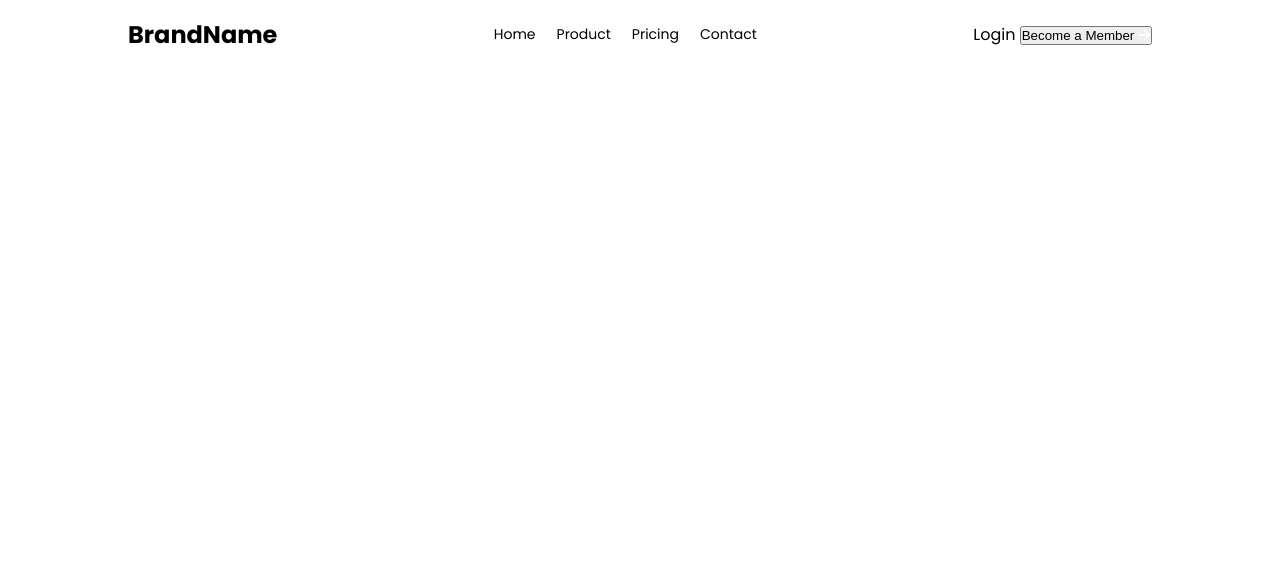
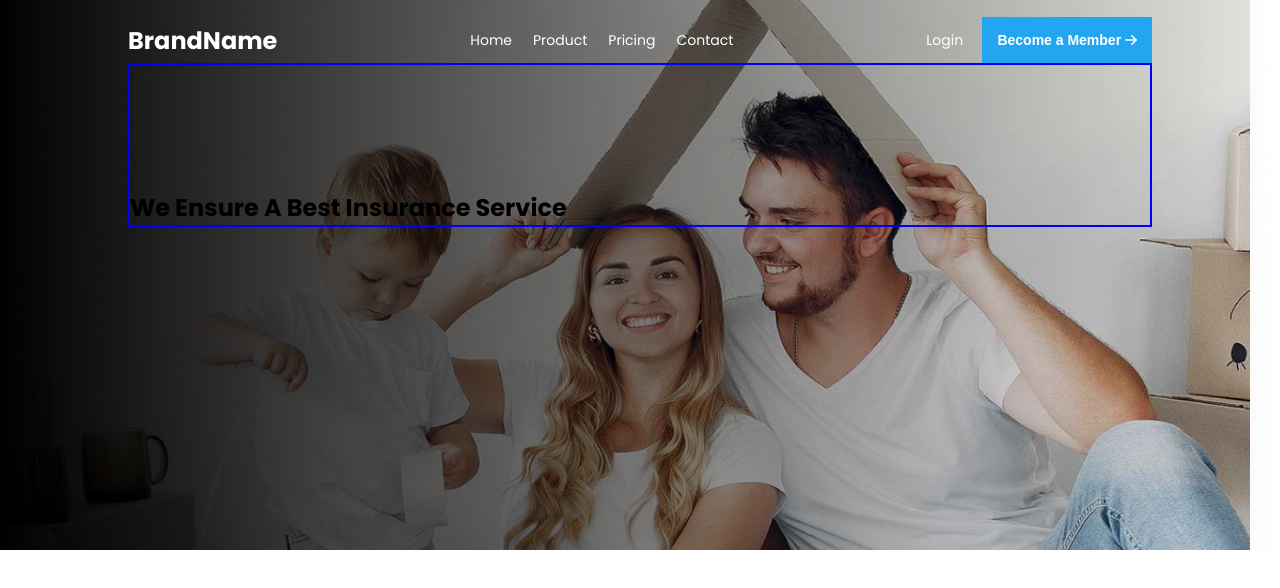
Before and after one commit to bharatroy4D/personal-indrastry, a plain HTML site: page index.html in a window 1280 px wide. Drawn offline with Linux system fonts and the light colour scheme.

Commit message:
nav section complited

```diff
--- a/index.css
+++ b/index.css
@@ -1,6 +1,6 @@
 @import url('https://fonts.googleapis.com/css2?family=Merriweather:ital,wght@0,300;0,400;0,700;0,900;1,400;1,700;1,900&family=Montserrat:ital,wght@0,100..900;1,100..900&family=Noto+Sans:ital,wght@0,100..900;1,100..900&family=Poppins:ital,wght@0,200;0,300;0,400;0,500;0,600;0,700;0,800;0,900;1,100;1,200;1,300;1,400;1,500;1,600;1,700;1,800;1,900&display=swap');
 
-body{
+body {
     font-family: "Poppins", serif;
 }
 
@@ -11,28 +11,69 @@ body{
 }
 
 /* NAV content start */
-.navber {
-    margin-top: 17px;
+.nav-content-holder{
+    position: relative;
+    width: 100%;
+    margin: auto;
 }
 
-.nav-container {
+.background{
+    background-image: url('images/filter.png');
+    background-size: cover;
+    min-height: 550px;
+    background-repeat: no-repeat;
+    position: absolute;
+    z-index: 5;
+    width: 100%;
+
+}
+.nav-content {
     display: flex;
     justify-content: space-between;
     align-items: center;
     width: 80%;
     margin: auto;
+    padding-top: 17px;
+}
+.nav-content h1 {
+    color: #FFFFFF;
 }
 
 .nav-manus {
     display: flex;
     gap: 21px;
 }
-.nav-manus li{
+.nav-manus li {
     list-style: none;
     font-size: 14px;
-    font-weight:600px;
-}
-
-.btn-content {
+    font-weight: 600px;
+    color: #FFFFFF;
 
 }
+.bg-shadow{
+    position: absolute;
+    z-index: 2;
+}
+.bg-shadow img{
+    width: 1250px;
+    height: 550px;
+}
+.primary-btn {
+    padding: 15px;
+    font-size: 14px;
+    font-weight: bold;
+    color: #FFFFFF;
+    background-color: #23A6F0;
+    border: none;
+}
+.hero-content{
+    display: flex;
+    font-display: flex;
+    flex-direction: column;
+    gap: 35px;
+    width: 80%;
+    margin: auto;
+    border: 2px solid blue;
+    padding-top: 125px;
+
+}
--- a/index.html
+++ b/index.html
@@ -10,8 +10,10 @@
 
 <body>
     <header>
-        <nav class="navber">
-            <div class="nav-container">
+        <nav>
+            <div class="nav-content-holder">
+                <div class="background">
+                    <div class="nav-content">
                         <h1>BrandName</h1>
                         <div class="nav-manus">
                             <li>Home</li>
@@ -20,10 +22,25 @@
                             <li>Contact</li>
                         </div>
                         <div class="btn-content">
-                    <span>Login</span>
-                    <button>
+                            <span style="  font-size: 14px;
+                font-weight:600px; margin-right: 15px;
+                color: #FFFFFF;
+                ">Login</span>
+                            <button class="primary-btn">
                                 Become a Member <span><img src="/images/arrow-symble.png" alt=""></span>
                             </button>
+                        </div>
+
+                    </div>
+                    <div class="hero-content">
+                       <div>
+                         <h1>We Ensure A Best Insurance Service</h1>
+                       </div>
+
+                    </div>
+                </div>
+                <div class="bg-shadow">
+                    <img src="images/background.jpg" alt="">
                 </div>
             </div>
         </nav>
```
Lines whose indentation alone changed are shown as unchanged.
